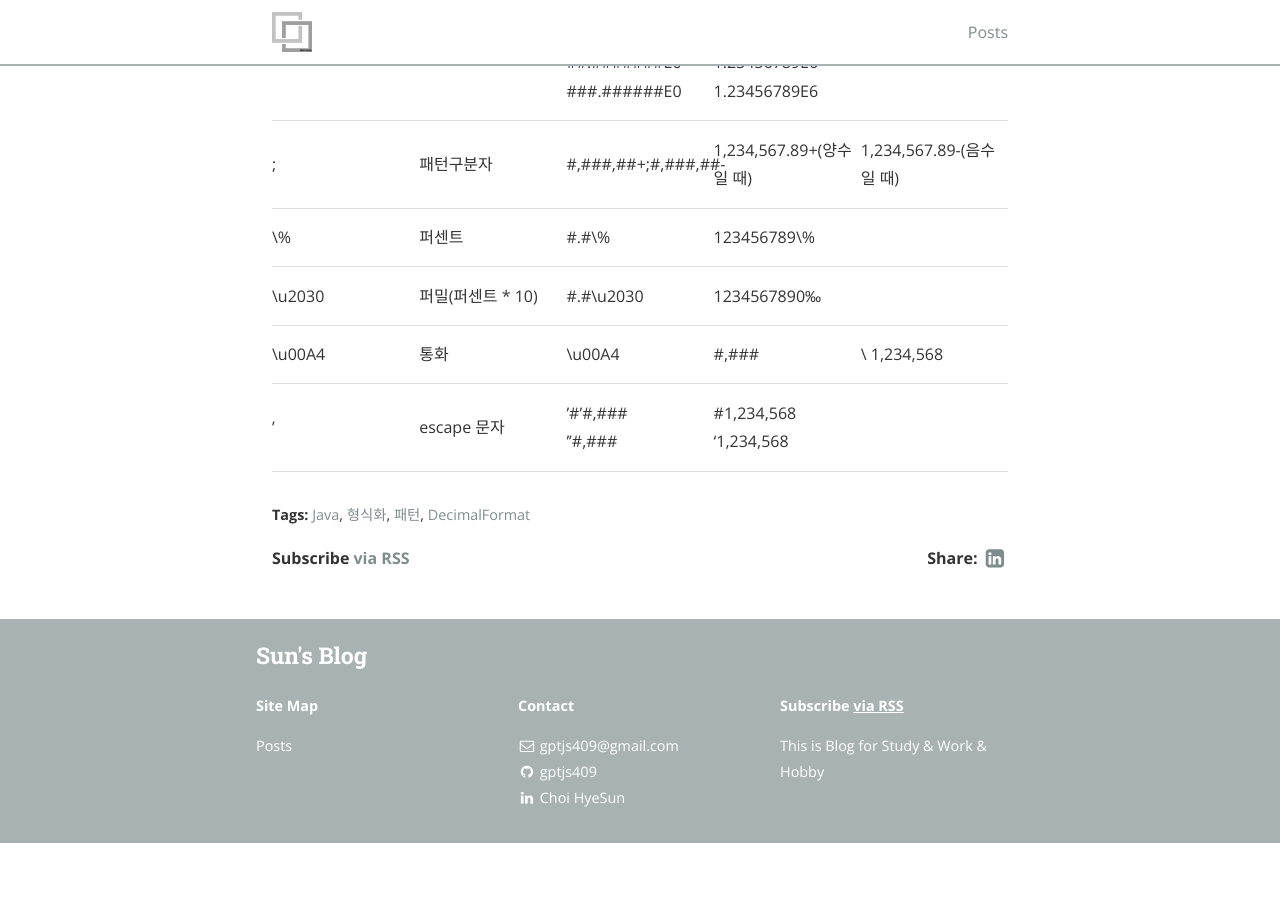
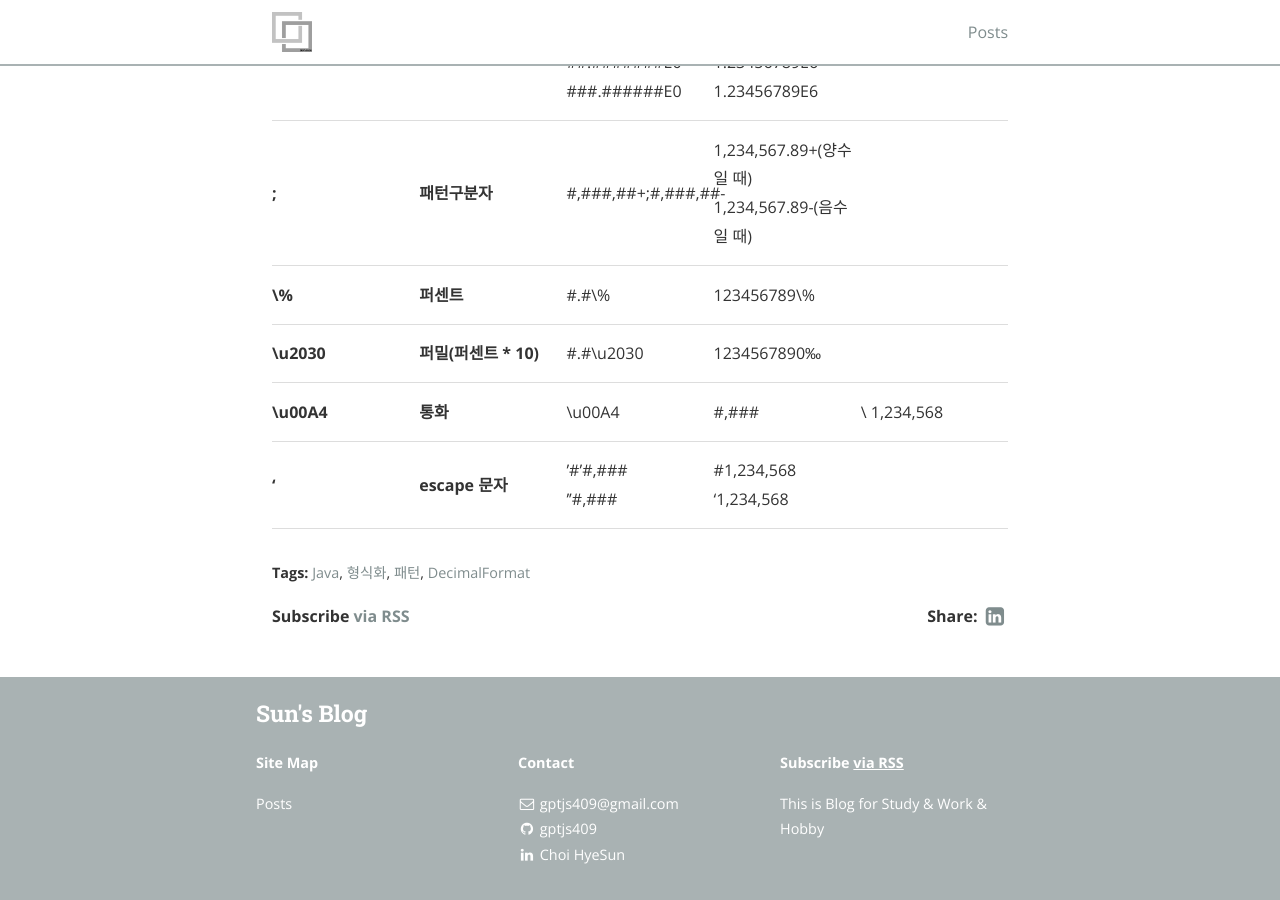
Before and after one commit to gptjs409/gptjs409.github.io, a Jekyll site: the page built from _posts/java/2019-09-13-formalization.md, in a window 1280 px wide and 900 px high, scrolled down 2236 px. Built offline with Jekyll 4.4.1, drawn with Linux system fonts in a browser that asks for light colours; nearby versions of some CDN libraries; before the commit the page ends 3079 px from its top, so only the background shows below that.

```diff
--- a/_posts/java/2019-09-13-formalization.md
+++ b/_posts/java/2019-09-13-formalization.md
@@ -59,15 +59,15 @@ String result = df.format(number);
 |---|---|---|---|
 |**0**|**10진수(값이 없을 때는 0)**|0<br>0.0<br>0000000000.0000|12345678<br>1234567.9<br>0001234567.8900|
 |**\#**|**10진수**|\#<br>\#.\#<br>\#\#\#\#\#\#\#\#\#.\#\#\#\#|12345678<br>1234567.9<br>1234567.89|
-|.|소수점|\#.\#|1234567.9|
-|-|음수부호|\#.\#\-<br>-\#.\#|1234567.9-<br>-1234567.9|
-|,|단위 구분자|\#,\#\#\#.\#\#<br>\#,\#\#\#\#.\#\#|1,234,567.89<br>123,4567.89|
-|E|지수기호|\#E0<br>0E0<br>\#\#E0<br>00E0<br>\#\#\#\#E0<br>0000E0<br>\#.\#E0<br>0.0E0<br>0.000000000E0<br>00.00000000E0<br>000.0000000E0<br>\#.\#\#\#\#\#\#\#\#E0<br>\#\#.\#\#\#\#\#\#\#E0<br>\#\#\#.\#\#\#\#\#\#E0|.1E7<br>1E6<br>1.2E6<br>12E5<br>123.5E4<br>1235E3<br>1.2E6<br>1.2E6<br>1.234567890E6<br>12.34567890E5<br>123.4567890E4<br>1.23456789E6<br>1.23456789E6<br>1.23456789E6|
-|;|패턴구분자|\#,\#\#\#,\#\#+;\#,\#\#\#,\#\#-|1,234,567.89+(양수일 때)|1,234,567.89-(음수일 때)|
-|\%|퍼센트|\#.\#\%|123456789\%|
-|\\u2030|퍼밀(퍼센트 * 10)|\#.\#\\u2030|1234567890‰|
-|\\u00A4|통화|\\u00A4|\#,\#\#\#|\\ 1,234,568|
-|'|escape 문자|'\#'\#,\#\#\#<br>''\#,\#\#\#|\#1,234,568<br>'1,234,568|
+|**.**|**소수점**|\#.\#|1234567.9|
+|**-**|**음수부호**|\#.\#\-<br>-\#.\#|1234567.9-<br>-1234567.9|
+|**,**|**단위 구분자**|\#,\#\#\#.\#\#<br>\#,\#\#\#\#.\#\#|1,234,567.89<br>123,4567.89|
+|**E**|**지수기호**|\#E0<br>0E0<br>\#\#E0<br>00E0<br>\#\#\#\#E0<br>0000E0<br>\#.\#E0<br>0.0E0<br>0.000000000E0<br>00.00000000E0<br>000.0000000E0<br>\#.\#\#\#\#\#\#\#\#E0<br>\#\#.\#\#\#\#\#\#\#E0<br>\#\#\#.\#\#\#\#\#\#E0|.1E7<br>1E6<br>1.2E6<br>12E5<br>123.5E4<br>1235E3<br>1.2E6<br>1.2E6<br>1.234567890E6<br>12.34567890E5<br>123.4567890E4<br>1.23456789E6<br>1.23456789E6<br>1.23456789E6|
+|**;**|**패턴구분자**|\#,\#\#\#,\#\#+;\#,\#\#\#,\#\#-|1,234,567.89+(양수일 때)<br>1,234,567.89-(음수일 때)|
+|**\%**|**퍼센트**|\#.\#\%|123456789\%|
+|**\\u2030**|**퍼밀(퍼센트 * 10)**|\#.\#\\u2030|1234567890‰|
+|**\\u00A4**|**통화**|\\u00A4|\#,\#\#\#|\\ 1,234,568|
+|**'**|**escape 문자**|'\#'\#,\#\#\#<br>''\#,\#\#\#|\#1,234,568<br>'1,234,568|
 
 
 
```
